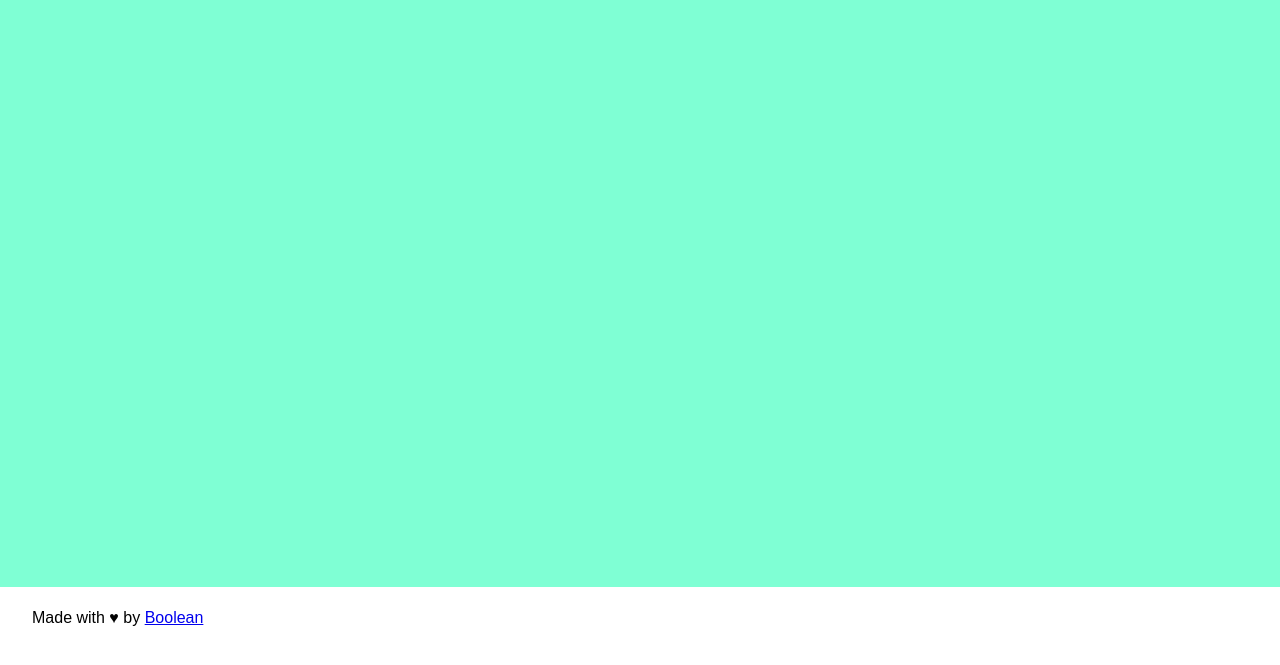
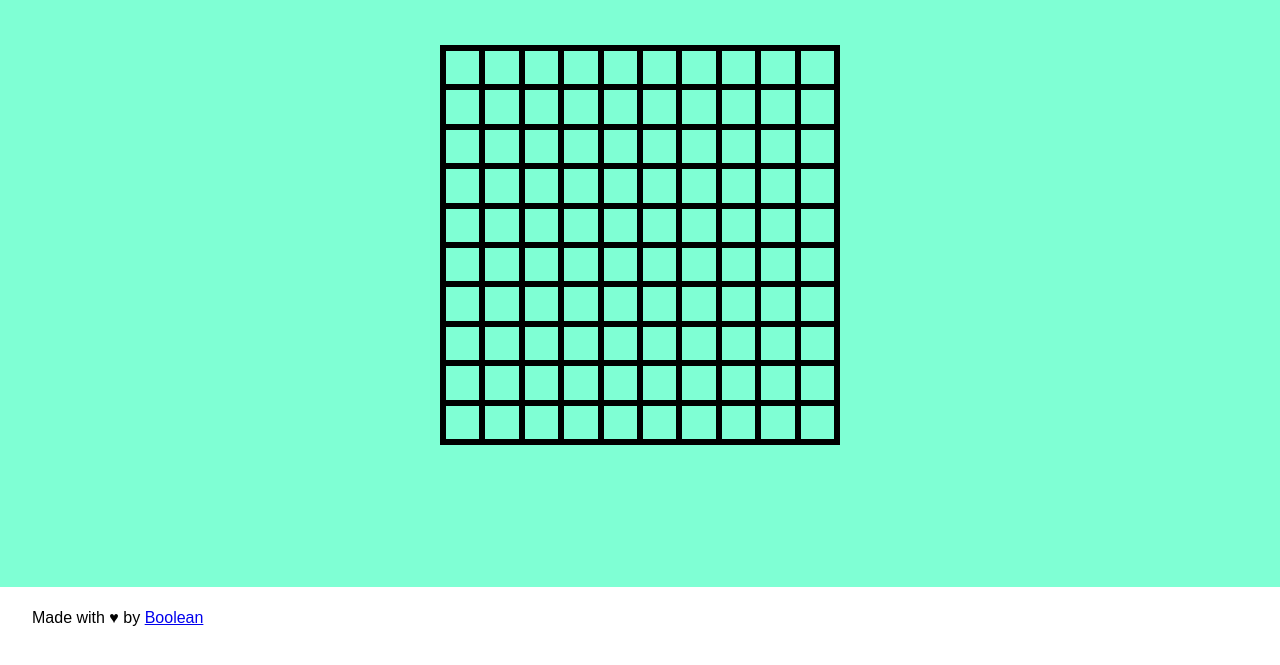
Before and after one commit to Francesco-Valentino/js-campominato-grid, a plain HTML site: page index.html in a window 1280 px wide. Shown: the part 83-748 px from the top of the page. Drawn offline with Linux system fonts and the light colour scheme.

Commit message:
setting grid but numbers inside not working

```diff
--- a/css/style.css
+++ b/css/style.css
@@ -43,6 +43,32 @@ button{
 main{
     background-color: #7FFFD4;
     height: 590px;
+    padding-top: 3rem;
+}
+
+div.grid{
+    width: 400px;
+    height: 400px;
+    margin: auto;
+    border: 3px black solid;
+    flex-wrap: wrap;
+}
+
+div.cell{
+    width: calc(100% / 10);
+    height: calc(100% / 10);
+    border: 3px black solid;
+    display: flex;
+}
+
+.cellNumber{
+    font-size: 1.1rem;
+    justify-content: center;
+    align-items: center;
+}
+
+.selected{
+    background-color: #0063a0;
 }
 
 footer{
--- a/index.html
+++ b/index.html
@@ -26,7 +26,9 @@
         </header>
 
         <main>
+            <div class="flex grid" id="myGrid">
 
+            </div>
         </main>
 
         <footer>
--- a/js/script.js
+++ b/js/script.js
@@ -0,0 +1,31 @@
+function createCellElement(tagName, className){
+    const cellElement = document.createElement(tagName);
+    cellElement.className = className;
+    return cellElement;
+}
+
+function createNumberElement(tagName, className){
+    const numberElement = document.createElement(tagName);
+    numberElement.className = className;
+    return numberElement;
+}
+
+const gridElement = document.getElementById("myGrid");
+
+for (let i = 0; i < 100; i++){
+    const setCell = createCellElement("div", "cell");
+
+    const setCellNumber = createNumberElement("h2", "cellNumber")
+
+    setCell.addEventListener("click", function(){
+        setCell.classList.toggle("selected");
+
+        console.log(i + 1)
+    })
+
+    gridElement.appendChild(setCell);
+
+    document.getElementsByClassName("cellNumber").innerHTML = i + 1;
+
+    setCell.appendChild(setCellNumber)
+}
```
